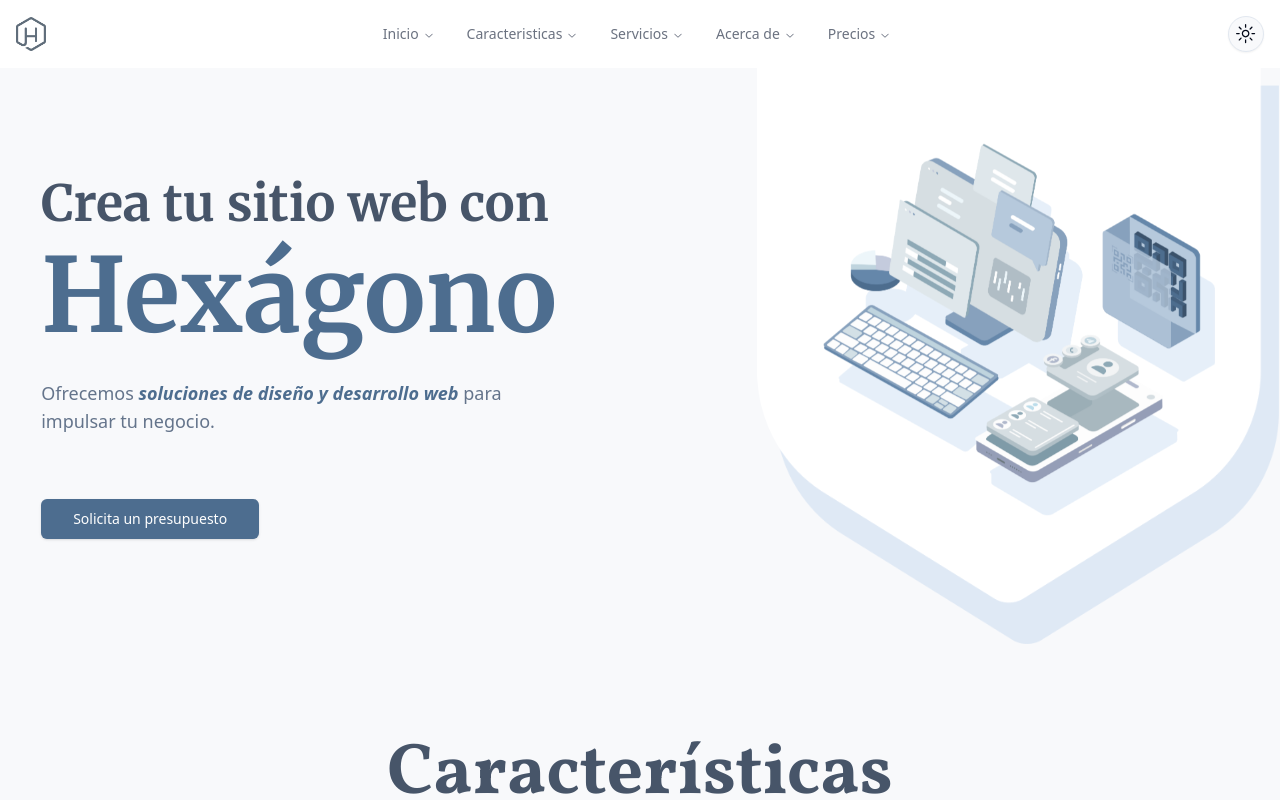
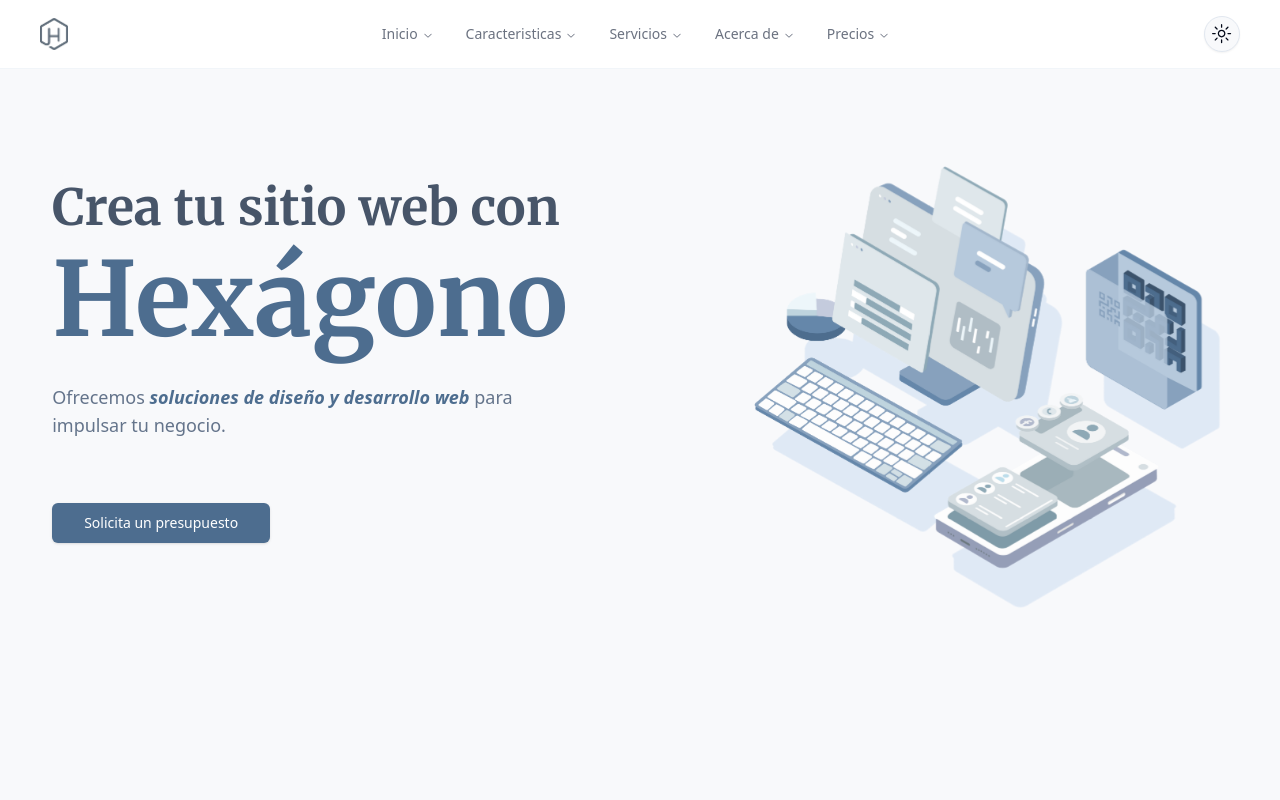
Before and after one commit to GRAMAPHENIA/sitio-oficial-hexagono, a Next.js app: page / in a window 1280 px wide. Shown: the top 800 px of the page. Built offline with nearby package versions, Linux system fonts and the light colour scheme.

Commit message:
modificaciones-var

```diff
--- a/src/components/custom/TopBar.tsx
+++ b/src/components/custom/TopBar.tsx
@@ -17,12 +17,12 @@ export default function Topbar() {
   const [menuOpen, setMenuOpen] = useState(false);
 
   return (
-    <div className="p-4 w-full flex justify-between items-center bg-white dark:bg-card z-50">
+    <div className="p-4 lg:px-10 w-full flex justify-between items-center bg-white dark:bg-card z-50 lg:fixed border-b border-slate-100 dark:border-slate-900">
       <Link href={"/"} className="flex items-center">
         <Image
           width={300}
           height={300}
-          style={{ width: "30px", height: "auto" }} // Control del tamaño por CSS
+          style={{ width: "28px", height: "auto" }} // Control del tamaño por CSS
           src={"/brand/logo-hexagono.webp"}
           alt="Logo"
         />
--- a/src/components/custom/header.tsx
+++ b/src/components/custom/header.tsx
@@ -19,16 +19,16 @@ export default function Header() {
   }, []);
 
   return (
-    <header className="flex flex-col lg:flex-row justify-center items-center mb-40 mt-10 gap-40 max-w-7xl m-auto">
-      <section className="flex flex-col items-start text-left px-10">
+    <header className="flex flex-col lg:flex-row justify-center items-center mb-40 mt-36 lg:mt-28 gap-10 lg:gap-40 max-w-7xl m-auto">
+      <section className="flex flex-col items-center lg:items-start text-center lg:text-left ">
         {/* Titulo principal */}
         <h1
-          className={`${merriweather.className} text-2xl lg:text-[50px] font-black text-slate-600 dark:text-slate-200 mb-2 mt-20 lg:mb-6 text-left`}
+          className={`${merriweather.className} text-2xl lg:text-[50px] font-black text-slate-600 dark:text-slate-200 mb-2 lg:mt-20 lg:mb-6 text-center lg:text-left`}
         >
-          Crea <span className="dark:text-blue-200">tu sitio web</span>  con
+          Crea tu sitio web  con
         </h1>
         <span
-          className={`${merriweather.className} text-6xl lg:text-[103px] font-black text-hexagon dark:text-slate-400 mb-8`}
+          className={`${merriweather.className} text-5xl lg:text-[103px] font-black text-hexagon  dark:text-slate-400 mb-8`}
         >
           Hexágono
         </span>
@@ -40,27 +40,37 @@ export default function Header() {
           para impulsar tu negocio.
         </p>
 
-        <Button onClick={handleBudget} className="" size="lg" variant="default">
+        <Button onClick={handleBudget} className="mb-24" size="lg" variant="default">
           Solicita un presupuesto
         </Button>
       </section>
 
       <section className="relative">
         <Image
-          className="h-[400px] w-auto animate-bounce-smooth z-10 bottom-0 px-16"
-          width={1200} height={1100}
-          src={"/hero-image/hero-image.png"}
+          className="h-[200px] lg:h-[500px] w-auto animate-bounce-smooth z-10 bottom-0"
+          width={1200} height={1200}
+          src={"/hero-image/hero-image-dos.png"}
           alt={"Imagen vectorial de un sistema con dispositivos electronicos"} />
-        <Image
-          className="h-[600px] w-auto absolute -top-20 right-0 -z-10 dark:hidden"
-          width={1000} height={1000}
+
+        {/* Imagen para modo light (base-header.png) */}
+        {/* <Image
+          className="lg:h-[600px] w-auto absolute -top-20 right-0 -z-10 hidden lg:block dark:hidden"
+          width={1000}
+          height={1000}
           src={"/base-header/base-header.png"}
-          alt={"Imagen vectorial de un sistema con dispositivos electronicos"} />
-        <Image
-          className="h-[600px] w-auto absolute -top-20 right-0 -z-10 hidden dark:block"
-          width={1000} height={1000}
+          alt={"Imagen vectorial de un sistema con dispositivos electrónicos"}
+        /> */}
+
+        {/* Imagen para modo dark (base-header-dark.png) */}
+        {/* <Image
+          className="lg:h-[600px] w-auto absolute -top-20 right-0 -z-10 hidden lg:dark:block"
+          width={1000}
+          height={1000}
           src={"/base-header/base-header-dark.png"}
-          alt={"Imagen vectorial de un sistema con dispositivos electronicos"} />
+          alt={"Imagen vectorial de un sistema con dispositivos electrónicos"}
+        /> */}
+
+
       </section>
 
     </header>
--- a/src/components/custom/menu-mobile/MobileMenu.tsx
+++ b/src/components/custom/menu-mobile/MobileMenu.tsx
@@ -21,7 +21,7 @@ const MobileMenu = () => {
       </PopoverTrigger>
 
       <PopoverContent
-        className="p-4 bg-white/50 dark:bg-card/50 backdrop-blur-2xl mt-4 w-screen rounded-none "
+        className="p-4 bg-white/50 dark:bg-card/90 backdrop-blur-3xl mt-4 w-screen rounded-none "
         aria-hidden={!isOpen} // Oculta del lector de pantalla cuando no está abierto
       >
         {menuMobileItems.map((item: MenuMobileItem, index: number) => (
```
Also changed, not shown: public/hero-image/hero-image-dos.png (added).
